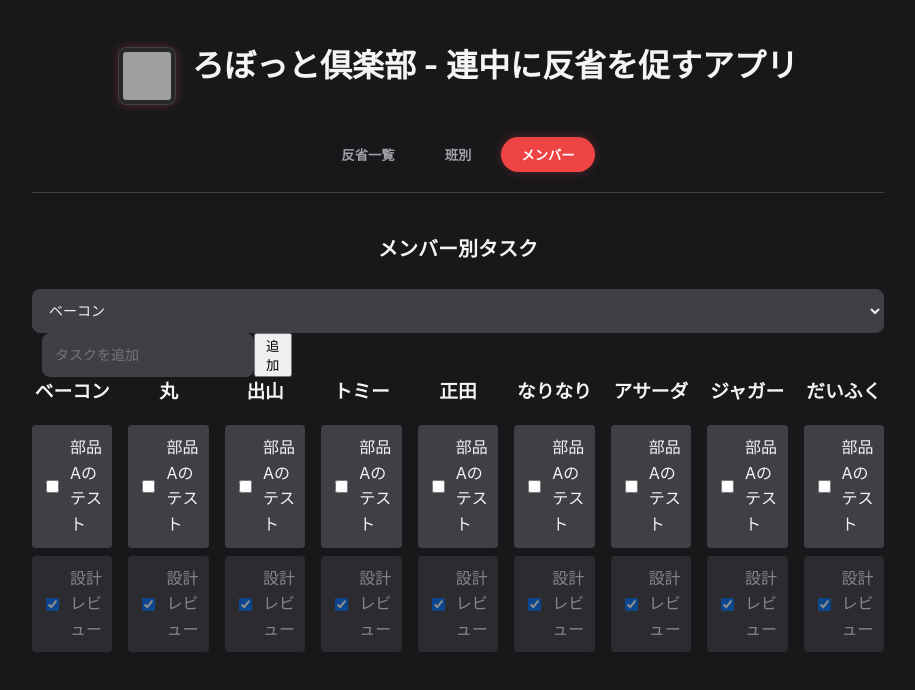
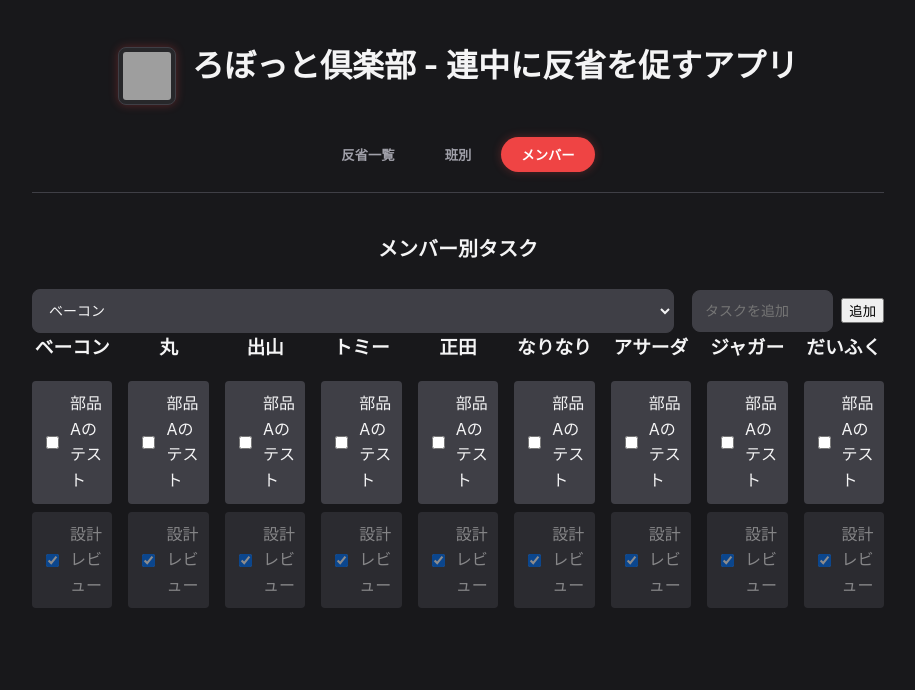
Before and after one commit to hou-rai3/robot-club-tasks, a React (Create React App) app: page / in a window 1280 px wide. Both pictures are taken after a click on the button "メンバー". Shown: the top 690 px of the page, without its empty margins (182-1097 px from the left). Built offline with nearby package versions, Linux system fonts and the light colour scheme; grey boxes are pictures that could not be loaded.

Commit message:
レイアウトくずれ修正

```diff
--- a/src/App.css
+++ b/src/App.css
@@ -136,8 +136,8 @@ h2 {
 /* React/dnd-kitが生成するラッパーdivへの対策 */
 .task-board > div {
   display: flex;
-  align-items: stretch; /* 子要素(カード)をセルの高さ・幅いっぱいに伸ばす */
-  height: 100%;
+  align-items: stretch;
+  height: auto; /* 高さを強制しない。カードは内容に合わせる */
 }
 
 /* JSクラス名: board-task-item */
@@ -153,7 +153,7 @@ h2 {
 
   width: 100%; /* 親(ラッパー)の幅いっぱいに広がる */
   height: auto;
-  min-height: 100%; /* 同じ行のカードと高さを揃える */
+  min-height: 120px; /* 適度な高さを確保してレイアウト崩れを防ぐ */
 
   box-sizing: border-box;
   box-shadow: var(--shadow);
@@ -217,8 +217,6 @@ h2 {
   font-size: 12px;
   cursor: pointer;
   transition: all 0.2s;
-
-  align-self: flex-end; /* ★重要: 右寄せ */
   margin-left: 0;
 }
 
@@ -317,6 +315,17 @@ input:focus, textarea:focus {
   padding-bottom: 16px;
 }
 
+/* メンバー追加エリアのインライン配置調整 */
+.member-task-adder {
+  display: flex;
+  gap: 8px;
+  align-items: center;
+}
+.member-task-adder select { min-width: 160px; }
+.member-task-adder form { display: inline-flex; gap: 8px; align-items: center; }
+.member-task-adder input[type="text"] { flex: 1; min-width: 120px; }
+.member-task-adder .add-btn { flex: 0 0 auto; }
+
 .member-task-item {
   background: var(--surface-sub);
   padding: 10px;
```
